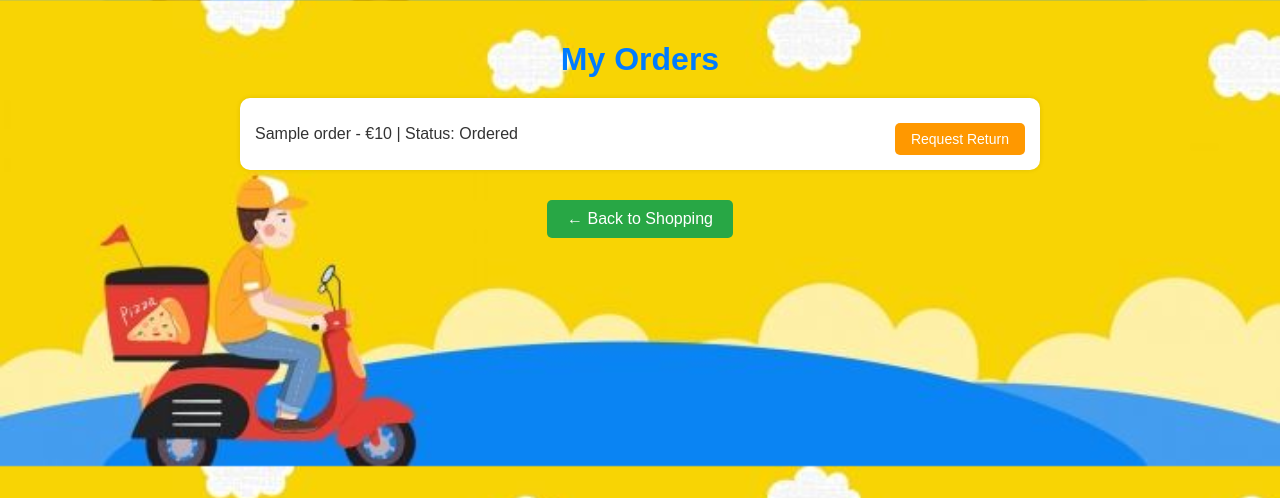
After one commit to nabinyari/Group_assignment_Html, a PHP site: page /order.php in a window 1280 px wide. The commit adds this page. Shown: the top 498 px of the page. Run offline with PHP 8.4, Linux system fonts and the light colour scheme; tables that the repository leaves empty or names only in its code hold one stand-in row (values such as "Sample post").

Commit message:
adding some extra featers

```diff
--- a/index11.html
+++ b/index11.html
@@ -35,7 +35,7 @@
                 </div>
             </div>
 
-            <a href="#">
+            <a href="order.php">
                 <div class="part-returns border">
                     <p><span>Returns</span></p>
                     <p class="N03"> & Orders</p>
--- /dev/null
+++ b/order.css
@@ -0,0 +1,138 @@
+body {
+    margin: 0;
+    padding: 20px;
+    background-color: #f8f9fa;
+    color: #333;
+    text-align: center;
+    font-family: Arial, sans-serif;
+    background-image: url("images/order_bk.jpg");
+    background-size: cover;
+}
+
+h1 {
+    color: #007bff;
+    margin-bottom: 20px;
+    font-size: 32px;
+}
+
+ul {
+    list-style: none;
+    padding: 0;
+    margin: 0 auto;
+    max-width: 800px;
+}
+
+li {
+    background-color: #fff;
+    margin: 10px 0;
+    padding: 15px;
+    border-radius: 10px;
+    box-shadow: 0 0 5px rgba(0, 0, 0, 0.1);
+    display: flex;
+    justify-content: space-between;
+    align-items: center;
+    transition: transform 0.3s ease;
+    flex-wrap: wrap;
+}
+
+li:hover {
+    transform: scale(1.02);
+}
+
+.order-info {
+    flex: 1;
+    text-align: left;
+    padding: 5px 10px;
+}
+
+.status {
+    font-weight: bold;
+    padding: 5px 10px;
+    border-radius: 5px;
+    color: white;
+}
+
+.status-ordered {
+    background-color: #007bff;
+}
+
+.status-returned {
+    background-color: #dc3545;
+}
+
+button {
+    background-color: #ff9800;
+    color: white;
+    border: none;
+    padding: 8px 16px;
+    border-radius: 5px;
+    font-size: 14px;
+    cursor: pointer;
+    transition: background-color 0.3s ease;
+    margin-top: 10px;
+}
+
+button:hover {
+    background-color: #e68900;
+}
+
+p {
+    font-size: 18px;
+    color: #555;
+    margin: 20px 0;
+}
+
+a {
+    display: inline-block;
+    margin-top: 20px;
+    background-color: #28a745;
+    color: white;
+    padding: 10px 20px;
+    border-radius: 5px;
+    text-decoration: none;
+    transition: background-color 0.3s ease;
+}
+
+a:hover {
+    background-color: #218838;
+}
+
+/* Responsive */
+@media (max-width: 768px) {
+    h1 {
+        font-size: 28px;
+    }
+
+    li {
+        padding: 10px;
+        flex-direction: column;
+        align-items: flex-start;
+    }
+
+    button {
+        width: 100%;
+        padding: 10px;
+    }
+}
+
+/* Smartphones */
+@media (max-width: 480px) {
+    h1 {
+        font-size: 24px;
+    }
+
+    li {
+        padding: 8px;
+        font-size: 14px;
+    }
+
+    button {
+        font-size: 14px;
+        padding: 8px;
+    }
+
+    a {
+        padding: 8px 15px;
+        font-size: 14px;
+    }
+}
--- /dev/null
+++ b/order.php
@@ -0,0 +1,50 @@
+<?php
+session_start();
+include 'config.php';
+
+$user_id = 1;  // Replace with dynamic user ID from login session
+
+// Handle return request
+if (isset($_POST['return'])) {
+    $order_id = $_POST['order_id'];
+    $query = "UPDATE orders SET status='Returned' WHERE id='$order_id' AND user_id='$user_id'";
+    mysqli_query($conn, $query);
+}
+
+// Fetch user orders
+$result = mysqli_query($conn, "SELECT * FROM orders WHERE user_id='$user_id'");
+
+?>
+
+<!DOCTYPE html>
+<html>
+<head>
+    <title>My Orders - MPN</title>
+    <link rel="stylesheet" href="order.css">
+</head>
+<body>
+    <h1>My Orders</h1>
+
+    <?php if (mysqli_num_rows($result) > 0): ?>
+        <ul>
+            <?php while ($row = mysqli_fetch_assoc($result)): ?>
+                <li>
+                    <?= htmlspecialchars($row['item_name']) ?> - €<?= htmlspecialchars($row['price']) ?>
+                    | Status: <?= htmlspecialchars($row['status']) ?>
+
+                    <?php if ($row['status'] === 'Ordered'): ?>
+                        <form method="post" style="display:inline;">
+                            <input type="hidden" name="order_id" value="<?= $row['id'] ?>">
+                            <button type="submit" name="return">Request Return</button>
+                        </form>
+                    <?php endif; ?>
+                </li>
+            <?php endwhile; ?>
+        </ul>
+    <?php else: ?>
+        <p>No orders found.</p>
+    <?php endif; ?>
+
+    <a href="index11.html">← Back to Shopping</a>
+</body>
+</html>
```
Also changed, not shown: cart.css (added, +128 -0 lines), cart.php (+61 -40 lines), images/cart_bk.jpg (added), images/order_bk.jpg (added).
